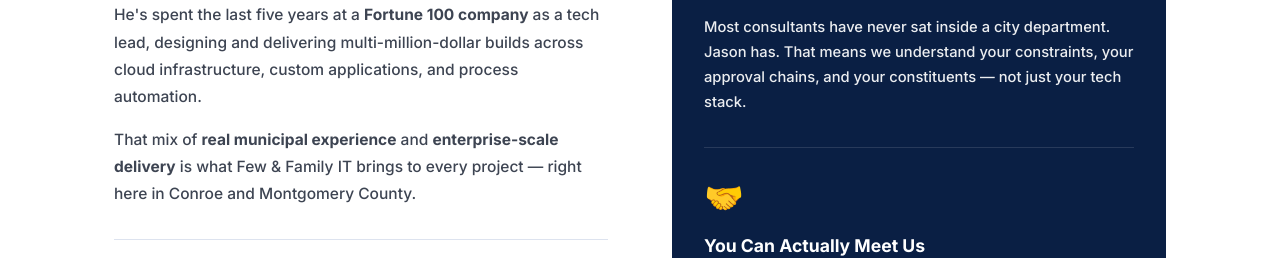
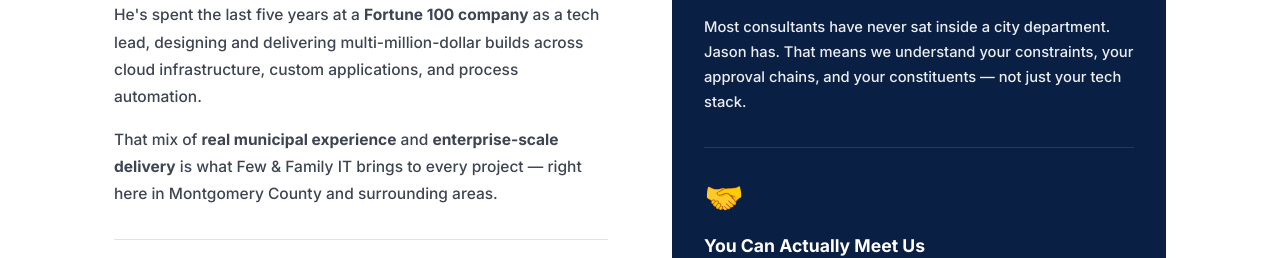
Before and after one commit to omence/FewAndFamilyIT, a React (Vite) app: page / in a window 1280 px wide. Shown: the part 1850-2108 px from the top of the page. Built offline with nearby package versions, Linux system fonts and the light colour scheme; no server answers.

Commit message:
Update About.jsx

```diff
--- a/src/components/About.jsx
+++ b/src/components/About.jsx
@@ -31,7 +31,7 @@ export default function About() {
             <p className={styles.body}>
               That mix of <strong>real municipal experience</strong> and{' '}
               <strong>enterprise-scale delivery</strong> is what Few &amp; Family IT brings
-              to every project — right here in Conroe and Montgomery County.
+              to every project — right here in Montgomery County and surrounding areas.
             </p>
 
             <div className={styles.stats}>
```
